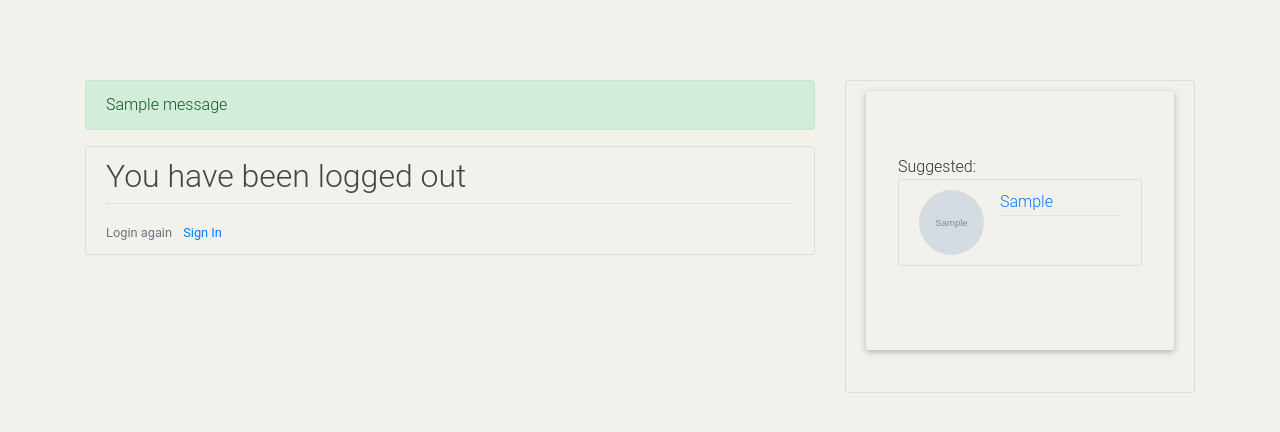
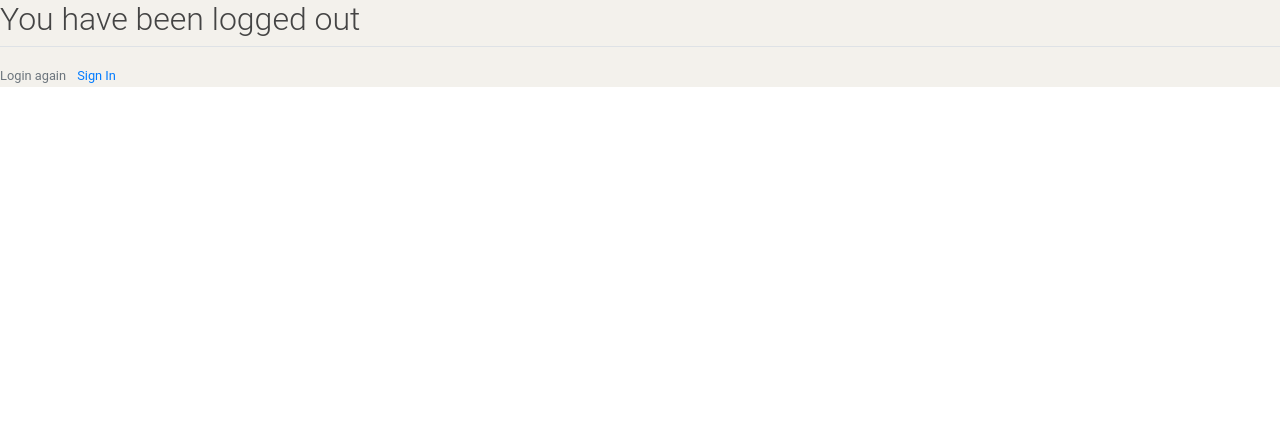
Before and after one commit to x0can/Awards, a Django app: template users/templates/users/logout.html in a window 1280 px wide. Shown: the top 432 px of the page. Run offline with Django 3.2, Linux system fonts and the light colour scheme; the template is opened without the code that fills it: most values are stand-ins (such as "Sample title", 1, 10 or a date in 2020); grey boxes marked "Sample" are stand-in pictures; one stand-in notice (Sample message) is shown; some libraries are stand-ins or nearby versions.

Commit message:
remove inline styles and html tags

```diff
--- a/users/templates/users/base.html
+++ b/users/templates/users/base.html
@@ -28,84 +28,10 @@
 </head>
 <body>
 
-
-     <main role="main" class="container" >
-            <div class="row">
-                <div class="col-md-8">
-
-                    {% if messages %}
-                    {% for message in messages %}
-
-                    <div class="alert alert-{{message.tags}}">
-                        {{ message }}
-                    </div>
+        {% block content %}{% endblock %}
 
 
-                    {% endfor %}
-                    {% endif %}
-
-
-                    {% block content %}{% endblock %}
-
-                </div>
-
-                <div class="col-md-4" >
-                    <div class="content-section" style="background-color:rgb(243, 241, 236);">
-                            <div class="navbar-nav" style="background-color: rgb(243, 241, 236);">
-                                    {% if user.is_authenticated %}
-
-
-
-
-
-
-                                    {% endif %}
-                                </div>
-                        <div class="jumbotron" style="background-color: rgb(243, 241, 236);">
-
-
-
-
-
-
-                                Suggested: <br>
-
-
-                                {% for post in post %}<div class="overflow-auto" >
-
-
-                                <article class="media content-section" class="d-inline-block bg-primary text-white" style="background-color:rgb(243, 241, 236);" >
-                                        <img src="{{post.account_user.profile.image.url}}" class="rounded-circle article-img" alt="">
-                                        <div class="media-body" >
-                                            <div class="article-metadata" >
-
-                                                <a href="#" class="mr-2">{{ post.account_user }}</a>
-
-
-                                                    <br>
-
-
-
-                                            </div>
-
-                                            </div>
-                                <!-- make this a dropdown or something -->
-
-                                        </div>
-                                    </article>
-                                    {% endfor %}
-
-
-
-                        </div>
-
-                    </div>
-
-                </div>
-
-            </div>
-
-        </main>
+</body>
         <script type="text/javascript" src="https://cdnjs.cloudflare.com/ajax/libs/jquery/3.4.1/jquery.min.js"></script>
         <!-- Bootstrap tooltips -->
         <script type="text/javascript" src="https://cdnjs.cloudflare.com/ajax/libs/popper.js/1.14.4/umd/popper.min.js"></script>
@@ -122,76 +48,20 @@
 h3,h1,h2,h4,h5,h6{
     color: #444444;
 }
-body{
+/* body,html   {
     background:  rgb(243, 241, 236);
     color: #333333;
     margin-top: 5rem;
-}
+    font-family: 'Courier New', Courier, monospace;
+} */
 
-ul{
-    margin: 0%;
-}
-.bg-steel{
-    background-color: rgb(243, 241, 236);
-}
-.site-header .navbar-nav .nav-link{
-    color: #cbd5db;
-}
-
-.site-header.navbar-nav .nav-link:hover {
-    color: #ffffff;
-}
-.site-header .navbar-nav .nav-link.active{
-    font-weight: 500;
-}
-.content-section{
-    background: #ffffff;
-    padding: 10px 20px;
-    border: 1px solid #dddddd;
-    border-radius: 3px;
-    margin-bottom:20px ;
-}
-.article-title{
-    color: #444444;
-}
-
-.article-content {
-    white-space: pre-line;
-}
-.article-img {
-    height: 65px;
-    width: 65px;
-    margin-right: 16px;
-}
-
-.article-metadata {
-    padding-bottom: 1px;
-    margin-bottom: 4px;
-    border-bottom: 1px solid #e3e3e3;
-}
-
-.article-metadata a:hover {
-    color:#333;
-    text-decoration: none;
-}
-
-.article-svg {
-    width: 25px;
-    height: 25px;
-    vertical-align: middle;
-}
-.account-img {
-    height: 125px;
-    width: 125px;
-    margin-right:20px ;
-    margin-bottom: 16px;
-}
-.account-heading {
-    font-size:2.5rem;
-}
 
 </style>
 
 
+<script>
+
+
+        </script>
 </body>
 </html>
```
